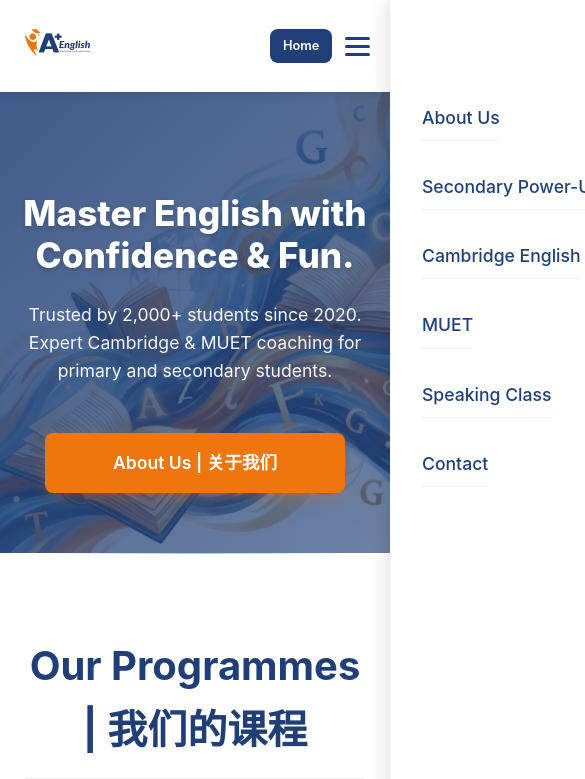
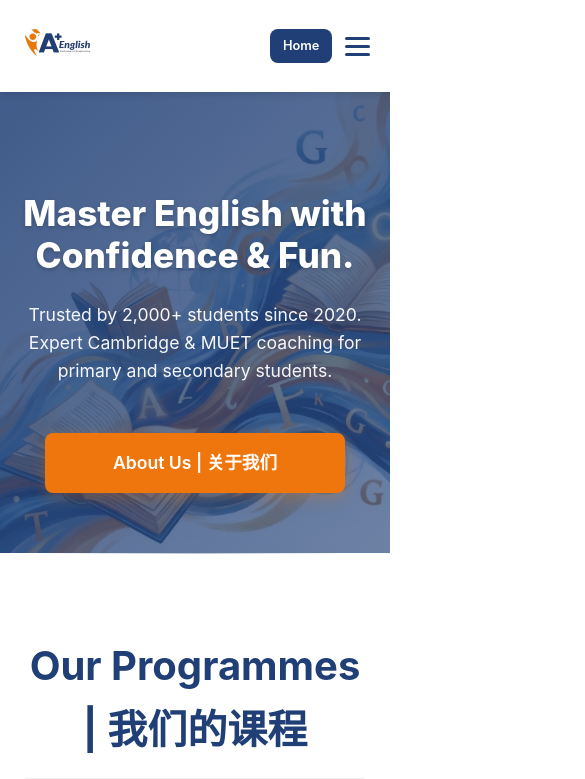
Before and after one commit to DOTfei/AplusEnglish, a React (Vite) app: page / in a window 390 px wide. Shown: the top 779 px of the page, 585 px wide, since content can reach past the window. Built offline with nearby package versions, Linux system fonts and the light colour scheme.

Commit message:
Update website

```diff
--- a/src/components/Header.css
+++ b/src/components/Header.css
@@ -166,13 +166,15 @@
         padding: 6rem 2rem 2rem;
         box-shadow: -5px 0 15px rgba(0, 0, 0, 0.1);
         transform: translateX(100%);
-        transition: transform 0.3s ease-in-out;
+        visibility: hidden;
+        transition: transform 0.3s ease-in-out, visibility 0.3s;
         z-index: 1000;
         align-items: flex-start;
     }
 
     .nav.active {
         transform: translateX(0);
+        visibility: visible;
     }
 
     .nav-list {
--- a/src/index.css
+++ b/src/index.css
@@ -13,11 +13,14 @@
   padding: 0;
 }
 
+html,
 body {
   font-family: var(--font-family);
   color: var(--color-text);
   background-color: var(--color-white);
   line-height: 1.6;
+  overflow-x: hidden;
+  width: 100%;
 }
 
 a {
```
